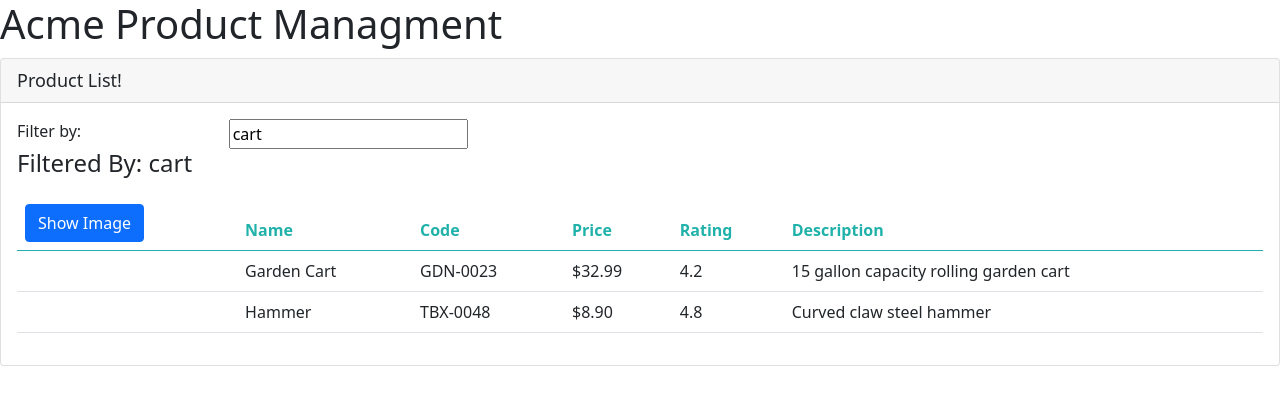
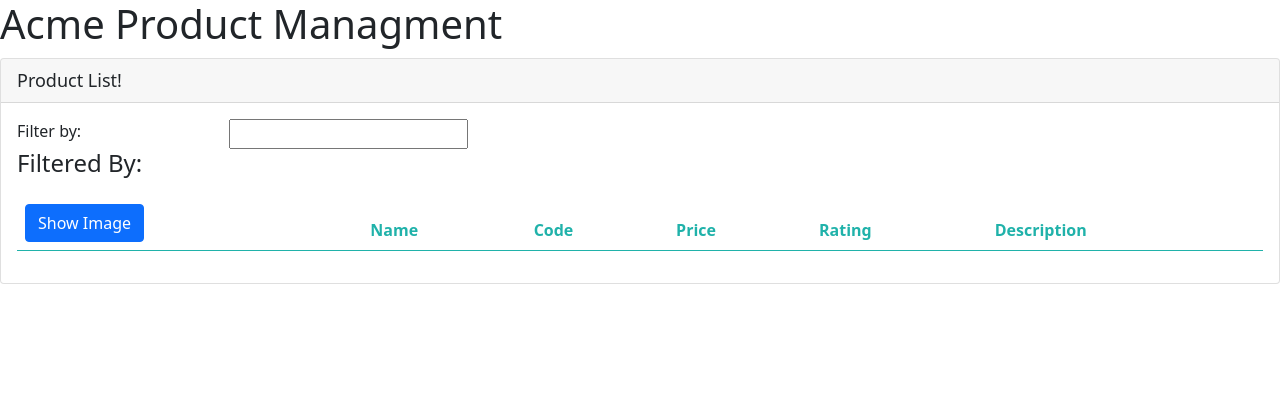
Before and after one commit to isabellesavannah/angyOne, an Angular app: page / in a window 1280 px wide. Shown: the top 404 px of the page. Built offline with nearby package versions, Linux system fonts and the light colour scheme.

Commit message:
filter by working

```diff
--- a/src/app/products/product-list.component.html
+++ b/src/app/products/product-list.component.html
@@ -33,7 +33,7 @@
                     </tr>
                 </thead>
                 <tbody>
-                    <tr *ngFor='let product of products'>
+                    <tr *ngFor='let product of filteredProducts'>
                         <td>
                             <img *ngIf='showImage'
                             [src]="product.imageUrl"
--- a/src/app/products/product-list.component.ts
+++ b/src/app/products/product-list.component.ts
@@ -1,4 +1,5 @@
 import { Component, OnInit } from "@angular/core";
+import { filter } from "rxjs/operator/filter";
 import { IProduct } from "./Iproduct";
 
 
@@ -13,7 +14,17 @@
     imageWidth: number = 50;
     imageMargin: number = 2;
     showImage: boolean = false;
-    listFilter: string = 'cart';
+
+    private _listFilter: string = '';
+    get listFilter(): string {
+        return this._listFilter;
+    }
+    set listFilter(value: string) {
+        this._listFilter = value;
+        this.filteredProducts = this.performFilter(value);
+    }
+
+    filteredProducts: IProduct[] = [];
     products: IProduct[] = [
         {
             "productId": 2,
@@ -37,6 +48,12 @@
           }
     ];
 
+    performFilter(filterBy: string): IProduct[] {
+        filterBy = filterBy.toLocaleLowerCase();
+        return this.products.filter((product: IProduct) =>
+        product.productName.toLocaleLowerCase().includes(filterBy));
+    }
+
     toggleImage(): void {
         this.showImage = !this.showImage;
     }
```
